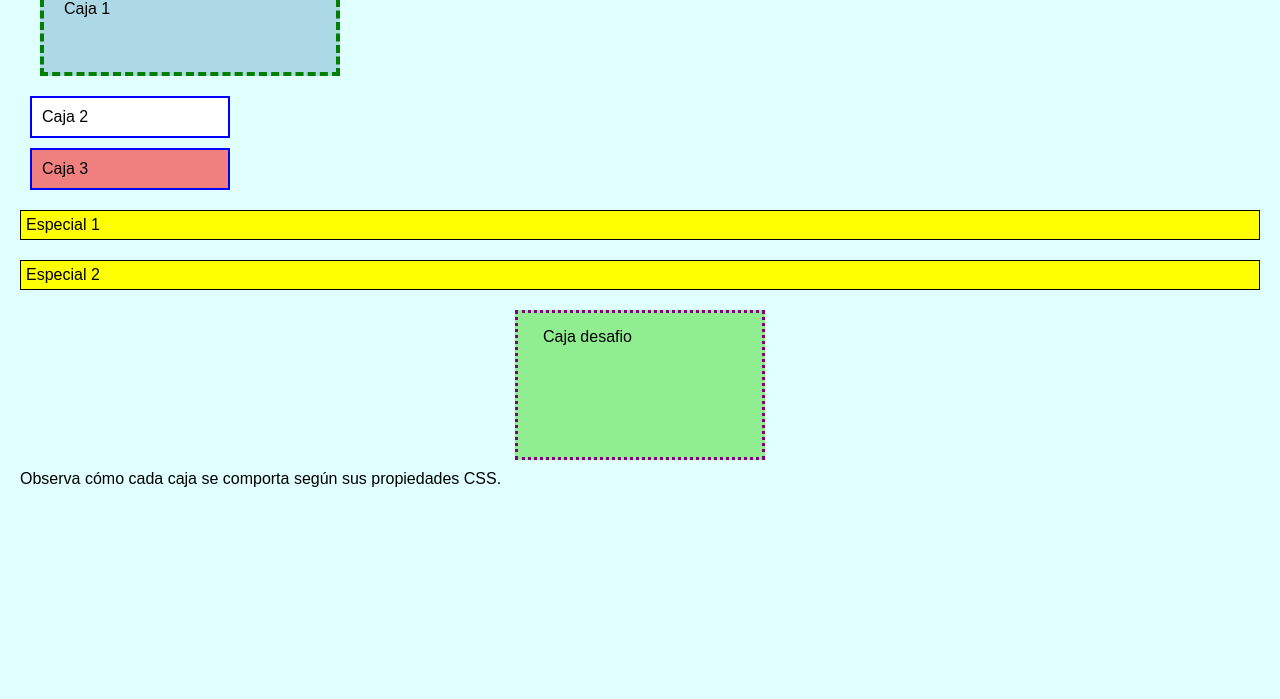
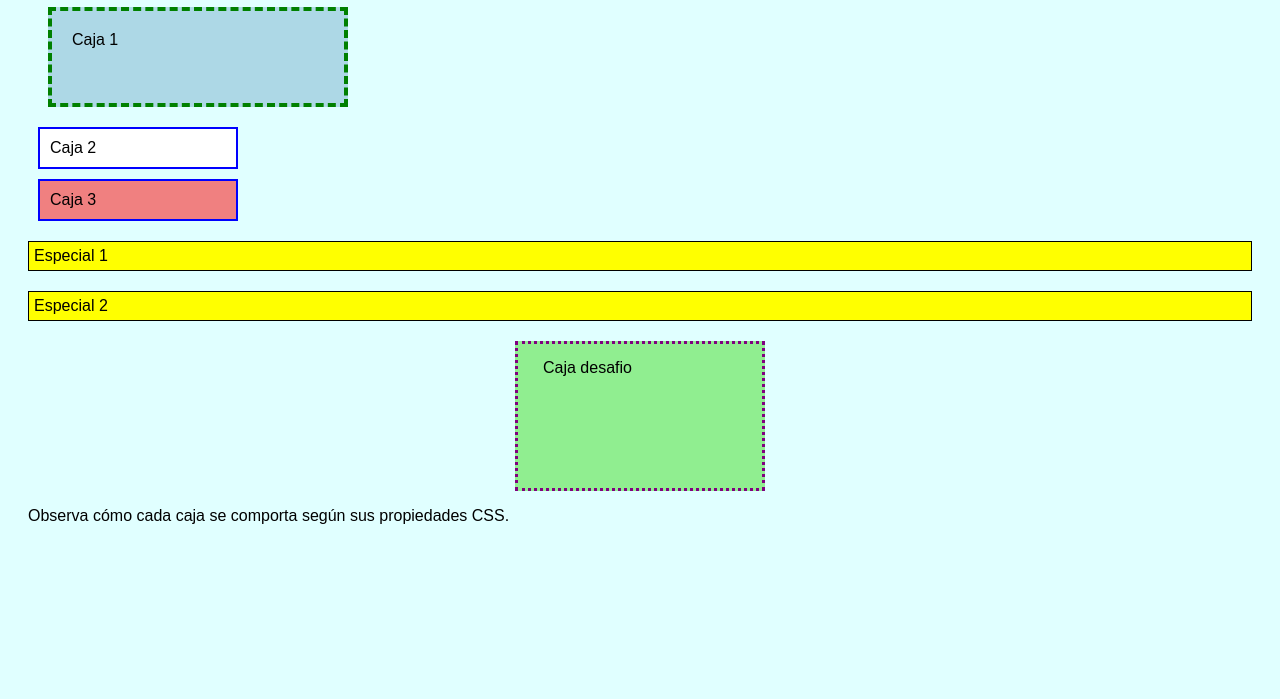
Before and after one commit to ItsKevz/26APogramacionWebKevin, a plain HTML site: page Practica_BoxModel/index.html in a window 1280 px wide. Shown: the part 101-800 px from the top of the page. Drawn offline with Linux system fonts and the light colour scheme.

Commit message:
Reset Universal Border_Box en Practica_BoxModel

```diff
--- a/Practica_BoxModel/styles.css
+++ b/Practica_BoxModel/styles.css
@@ -1,8 +1,8 @@
 /* Kevin Omar Camacho Sanchez */
-* {
+*,
+*::before,
+*::after {
     box-sizing: border-box;
-    margin: 0;
-    padding: 0;
 }
 
 body {
```
